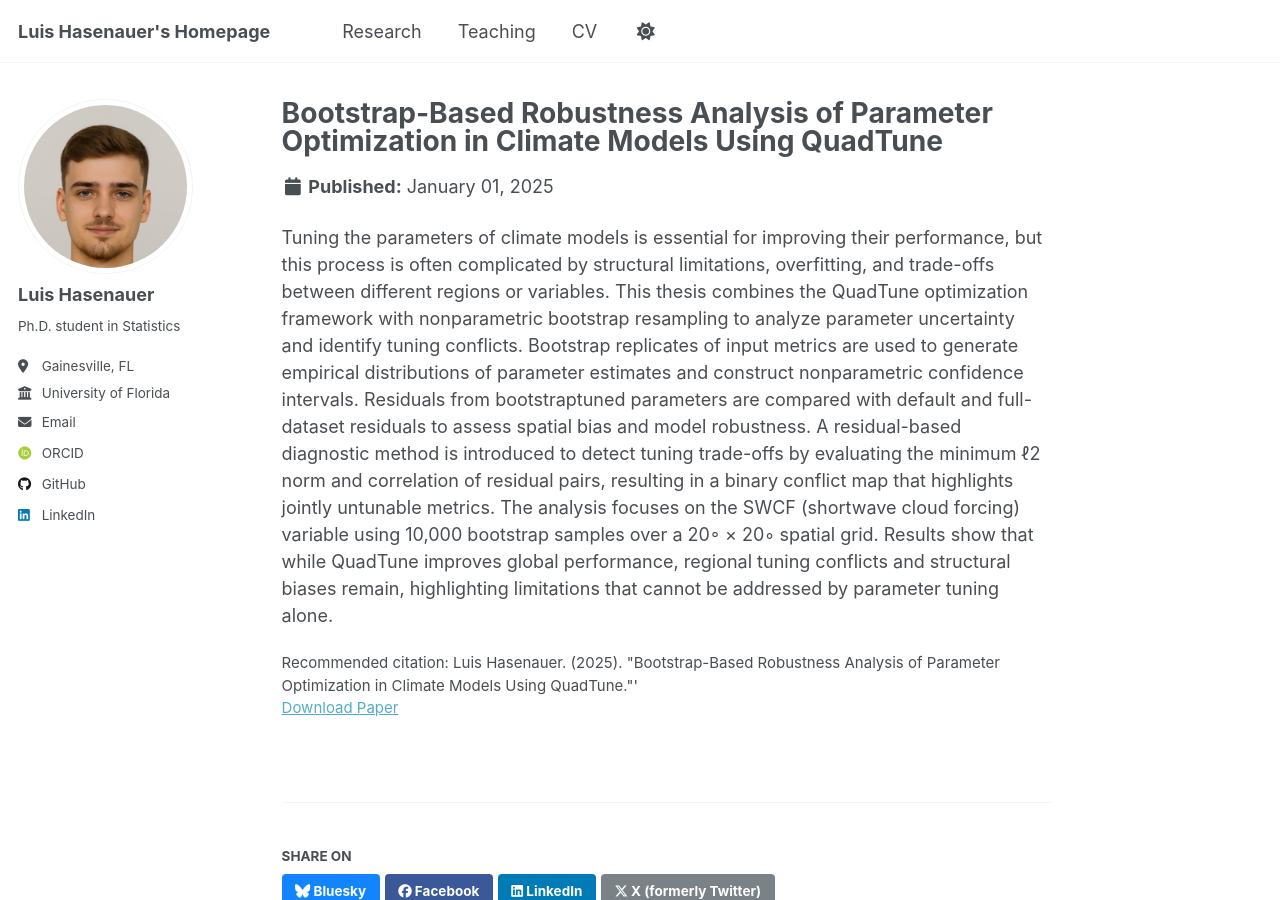
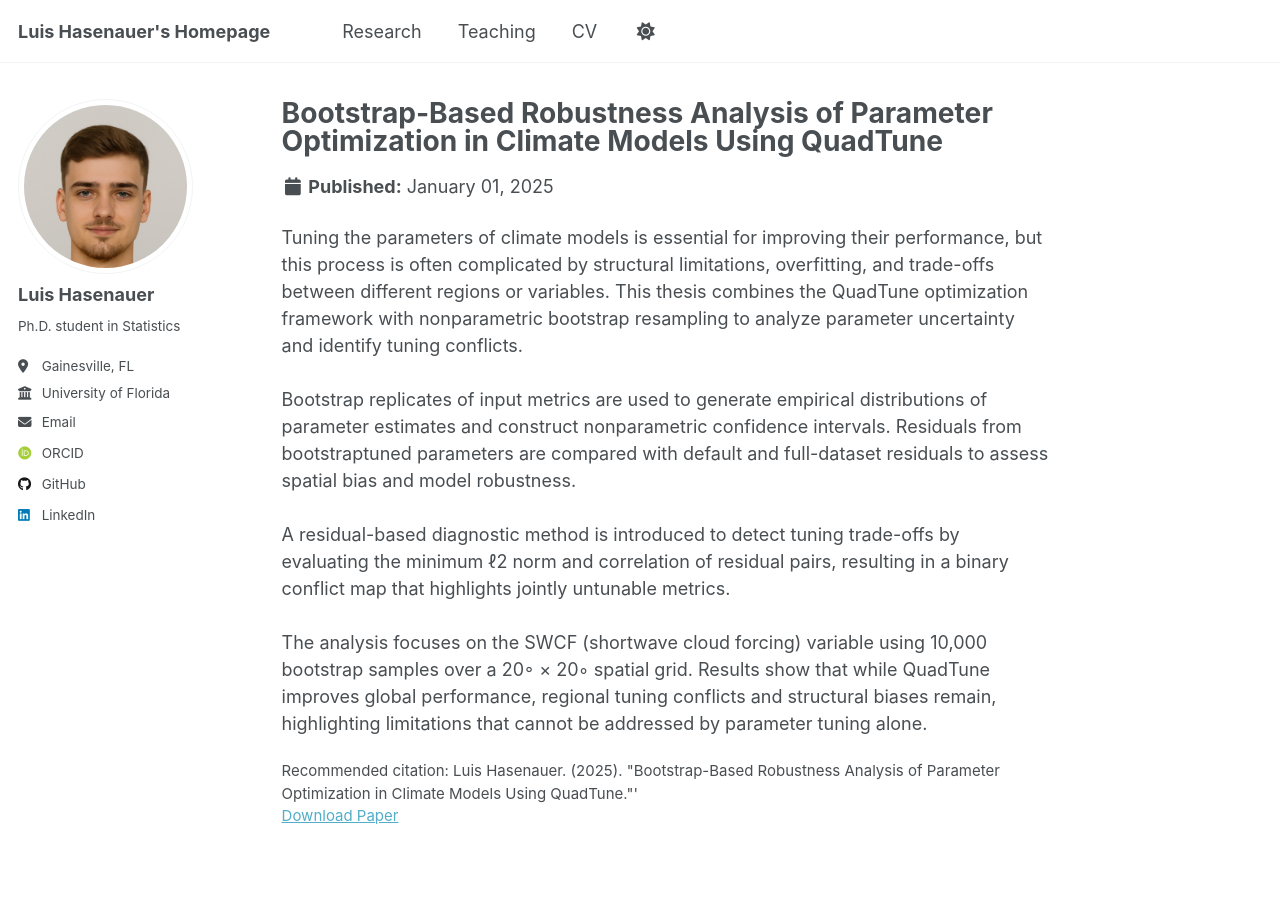
Before and after one commit to LuisHasenauer/LuisHasenauer.github.io, a Jekyll site: the page built from _publications/master-thesis.md, in a window 1280 px wide and 900 px high. Built offline with Jekyll 4.4.1, drawn with Linux system fonts in a browser that asks for light colours; some web fonts are replaced; a script that is not in the unit is left out.

Commit message:
Update master-thesis.md

```diff
--- a/_publications/master-thesis.md
+++ b/_publications/master-thesis.md
@@ -8,7 +8,10 @@ date: 2025-01-01
 paperurl: 'http://LuisHasenauer.github.io/files/Hasenauer_MS_Thesis.pdf'
 citation: Luis Hasenauer. (2025). &quot;Bootstrap-Based Robustness Analysis of Parameter Optimization in Climate Models Using QuadTune.&quot;'
 ---
-Tuning the parameters of climate models is essential for improving their performance, but this process is often complicated by structural limitations, overfitting, and trade-offs between different regions or variables. This thesis combines the QuadTune optimization framework with nonparametric bootstrap resampling to analyze parameter uncertainty and identify tuning conflicts.
-Bootstrap replicates of input metrics are used to generate empirical distributions of parameter estimates and construct nonparametric confidence intervals. Residuals from bootstraptuned parameters are compared with default and full-dataset residuals to assess spatial bias and model robustness.
-A residual-based diagnostic method is introduced to detect tuning trade-offs by evaluating the minimum ℓ2 norm and correlation of residual pairs, resulting in a binary conflict map that highlights jointly untunable metrics.
+Tuning the parameters of climate models is essential for improving their performance, but this process is often complicated by structural limitations, overfitting, and trade-offs between different regions or variables. This thesis combines the QuadTune optimization framework with nonparametric bootstrap resampling to analyze parameter uncertainty and identify tuning conflicts.<br>
+<br>
+Bootstrap replicates of input metrics are used to generate empirical distributions of parameter estimates and construct nonparametric confidence intervals. Residuals from bootstraptuned parameters are compared with default and full-dataset residuals to assess spatial bias and model robustness.<br>
+<br>
+A residual-based diagnostic method is introduced to detect tuning trade-offs by evaluating the minimum ℓ2 norm and correlation of residual pairs, resulting in a binary conflict map that highlights jointly untunable metrics.<br>
+<br>
 The analysis focuses on the SWCF (shortwave cloud forcing) variable using 10,000 bootstrap samples over a 20◦ × 20◦ spatial grid. Results show that while QuadTune improves global performance, regional tuning conflicts and structural biases remain, highlighting limitations that cannot be addressed by parameter tuning alone.
```
